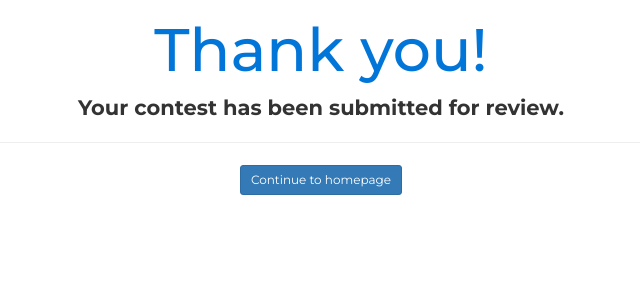
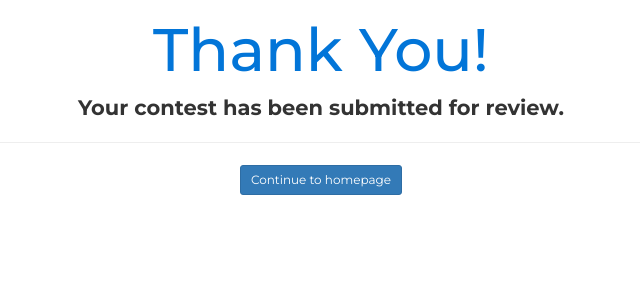
Before and after one commit to OpenSourceHelpCommunity/OpenSourceHelpCommunity.github.io, a Django app: page /submit_contest/ in a window 1280 px wide. Shown: the part 51-351 px from the top of the page, without its empty margins (319-959 px from the left). Run offline with Django 3.2, Linux system fonts and the light colour scheme; some libraries are stand-ins or nearby versions.

Commit message:
Revert 453aeb51e1a73d1b7f5e7f4389baf1bec36b4f24.
By mistake committed on predev instead of my local fork, had too many things open. :(

```diff
--- a/oshc/main/templates/contest_submission.html
+++ b/oshc/main/templates/contest_submission.html
@@ -4,8 +4,8 @@
 
 <div class="jumbotron text-xs-center">
   <div class="container text-center">
-      <h1 class="display-3" style="text-align: center">Thank you!</h1>
-      <p class="lead" style="text-align: center"><strong>Your contest has been submitted for review.</strong></p>
+      <h1 class="display-3">Thank You!</h1>
+      <p class="lead"><strong>Your contest has been submitted for review.</strong></p>
       <hr>
       <p class="lead">
         <a class="btn btn-primary btn-sm" href="{% url 'home' %}" role="button">Continue to homepage</a>
```
